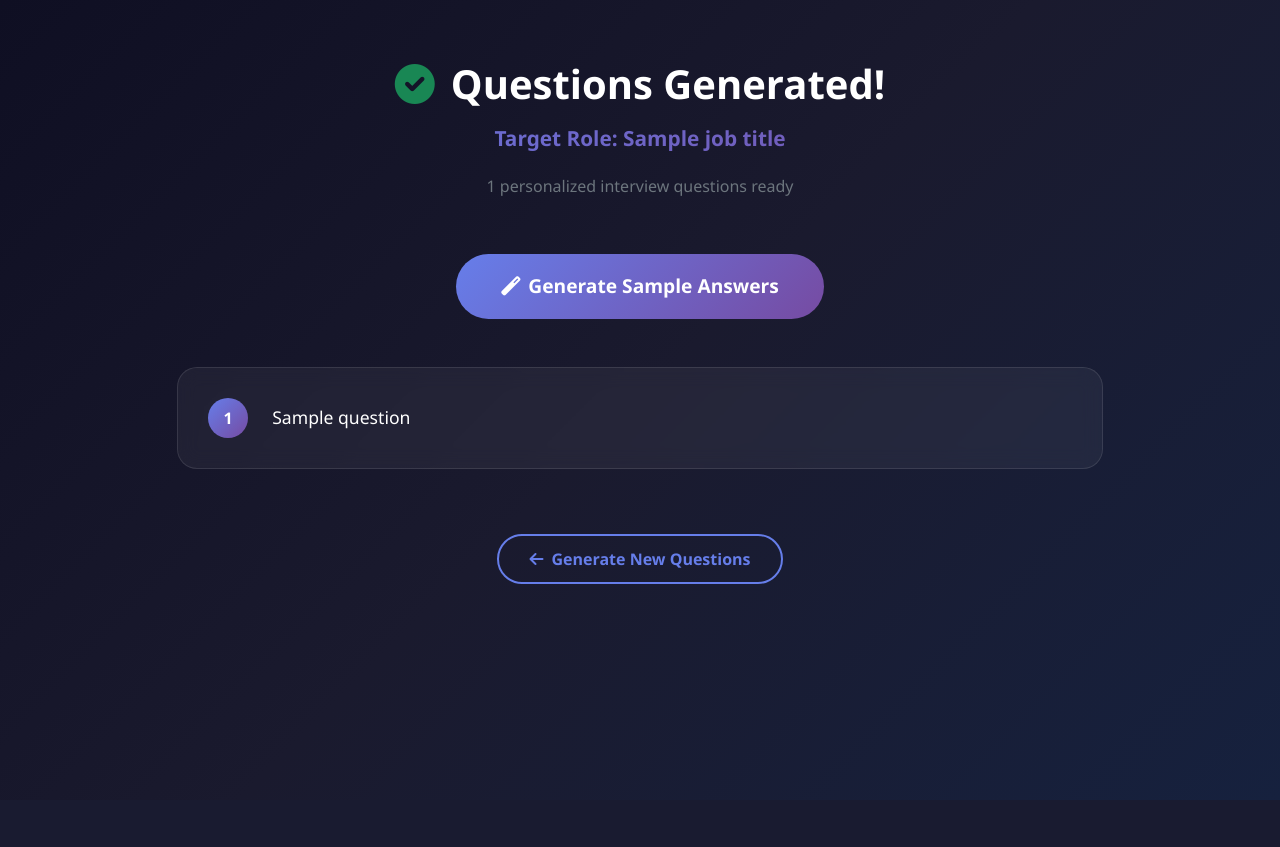
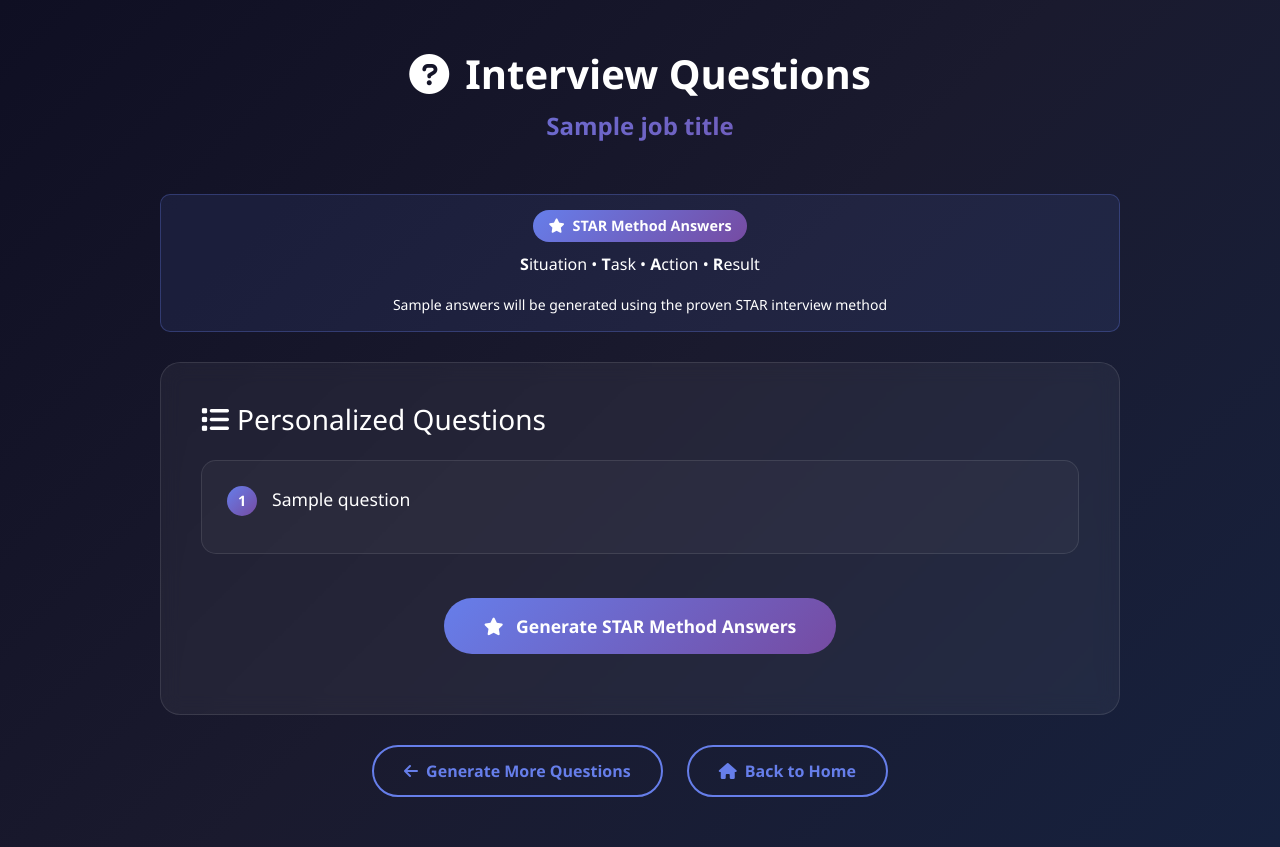
Before and after one commit to Pranjallshinde/CVGuru.Ai, a Flask app: template templates/questions_result.html in a window 1280 px wide. Before the commit the page ends 800 px from the top, so only its background shows below. Run offline with Flask 3, Linux system fonts and the light colour scheme; the template is opened without the code that fills it: most values are stand-ins (such as "Sample title", 1, 10 or a date in 2020).

Commit message:
Update questions_result.html

```diff
--- a/templates/questions_result.html
+++ b/templates/questions_result.html
@@ -3,111 +3,163 @@
 <head>
     <meta charset="UTF-8">
     <meta name="viewport" content="width=device-width, initial-scale=1.0">
-    <title>Interview Questions - CVGuru</title>
+    <title>Interview Questions - CVGuru.AI</title>
     <link href="https://cdn.jsdelivr.net/npm/bootstrap@5.1.3/dist/css/bootstrap.min.css" rel="stylesheet">
     <link href="https://cdnjs.cloudflare.com/ajax/libs/font-awesome/6.0.0/css/all.min.css" rel="stylesheet">
     <style>
+        * {
+            margin: 0;
+            padding: 0;
+            box-sizing: border-box;
+        }
+
         body {
             background: linear-gradient(135deg, #0f0f23 0%, #1a1a2e 50%, #16213e 100%);
             min-height: 100vh;
             font-family: 'Segoe UI', Tahoma, Geneva, Verdana, sans-serif;
             color: #ffffff;
+            padding: 50px 0;
         }
 
-        .header-section {
-            padding: 60px 0 40px 0;
+        .container {
+            max-width: 1000px;
+            margin: 0 auto;
+            padding: 0 20px;
+        }
+
+        .header {
+            text-align: center;
+            margin-bottom: 50px;
+        }
+
+        .header h1 {
+            font-size: 2.5rem;
+            font-weight: 700;
+            margin-bottom: 10px;
+        }
+
+        .header .job-title {
+            background: linear-gradient(135deg, #667eea 0%, #764ba2 100%);
+            -webkit-background-clip: text;
+            -webkit-text-fill-color: transparent;
+            background-clip: text;
+            font-size: 1.5rem;
+            font-weight: 600;
+        }
+
+        /* CHANGE 18: Added STAR method indicator styling */
+        .star-method-info {
+            background: rgba(102, 126, 234, 0.1);
+            border: 1px solid rgba(102, 126, 234, 0.3);
+            border-radius: 10px;
+            padding: 15px;
+            margin-bottom: 30px;
             text-align: center;
         }
 
-        .header-title {
-            font-size: 2.5rem;
-            font-weight: 700;
-            margin-bottom: 15px;
+        .star-method-info .star-badge {
+            background: linear-gradient(135deg, #667eea 0%, #764ba2 100%);
+            color: white;
+            padding: 5px 15px;
+            border-radius: 20px;
+            font-size: 0.9rem;
+            font-weight: 600;
+            display: inline-block;
+            margin-bottom: 10px;
         }
 
-        .job-role {
-            background: linear-gradient(135deg, #667eea 0%, #764ba2 100%);
-            -webkit-background-clip: text;
-            -webkit-text-fill-color: transparent;
-            font-size: 1.3rem;
-            font-weight: 600;
-            margin-bottom: 20px;
-        }
-
-        .btn-generate-answers {
-            background: linear-gradient(135deg, #667eea 0%, #764ba2 100%);
-            border: none;
-            border-radius: 50px;
-            padding: 18px 45px;
-            font-size: 1.2rem;
-            font-weight: 600;
-            color: white;
-            transition: all 0.3s ease;
-        }
-
-        .btn-generate-answers:hover {
-            transform: translateY(-3px);
-            box-shadow: 0 10px 30px rgba(102, 126, 234, 0.4);
-            color: white;
-        }
-
-        .question-card {
+        .questions-section {
             background: rgba(255, 255, 255, 0.05);
             backdrop-filter: blur(10px);
             border-radius: 20px;
+            padding: 40px;
             margin-bottom: 30px;
+            border: 1px solid rgba(255, 255, 255, 0.1);
+        }
+
+        .question-item {
+            background: rgba(255, 255, 255, 0.03);
+            border-radius: 15px;
+            padding: 25px;
+            margin-bottom: 20px;
             border: 1px solid rgba(255, 255, 255, 0.1);
             transition: all 0.3s ease;
         }
 
-        .question-card:hover {
-            transform: translateY(-5px);
+        .question-item:hover {
             background: rgba(255, 255, 255, 0.08);
-        }
-
-        .question-header {
-            padding: 30px;
+            transform: translateY(-2px);
         }
 
         .question-number {
             background: linear-gradient(135deg, #667eea 0%, #764ba2 100%);
             color: white;
+            width: 30px;
+            height: 30px;
             border-radius: 50%;
-            width: 40px;
-            height: 40px;
             display: inline-flex;
             align-items: center;
             justify-content: center;
             font-weight: bold;
-            margin-right: 20px;
+            margin-right: 15px;
+            font-size: 0.9rem;
         }
 
         .question-text {
             font-size: 1.1rem;
+            font-weight: 500;
             color: #ffffff;
-            margin: 0;
-            display: inline;
+            margin-bottom: 15px;
         }
 
-        .answer-section {
-            padding: 30px;
-            background: rgba(102, 126, 234, 0.08);
-            border-top: 1px solid rgba(102, 126, 234, 0.2);
+        .answer-text {
+            color: #a0a0a0;
+            line-height: 1.6;
+            padding: 20px;
+            background: rgba(255, 255, 255, 0.02);
+            border-radius: 10px;
+            border-left: 4px solid #667eea;
             display: none;
+            margin-top: 15px;
         }
 
-        .answer-content {
-            color: #e0e0e0;
-            line-height: 1.6;
+        .answer-text.show {
+            display: block;
         }
 
-        .loading-spinner {
-            display: none;
-            text-align: center;
-            margin: 30px 0;
+        /* CHANGE 19: Added STAR method breakdown styling */
+        .star-breakdown {
+            font-size: 0.9rem;
+            color: #b0b0b0;
+            margin-top: 10px;
+            font-style: italic;
         }
 
-        .back-button {
+        .generate-answers-btn {
+            background: linear-gradient(135deg, #667eea 0%, #764ba2 100%);
+            border: none;
+            border-radius: 50px;
+            padding: 15px 40px;
+            font-size: 1.1rem;
+            font-weight: 600;
+            color: white;
+            cursor: pointer;
+            transition: all 0.3s ease;
+            margin: 20px 0;
+        }
+
+        .generate-answers-btn:hover {
+            transform: translateY(-3px);
+            box-shadow: 0 10px 30px rgba(102, 126, 234, 0.4);
+        }
+
+        .generate-answers-btn:disabled {
+            opacity: 0.6;
+            cursor: not-allowed;
+            transform: none;
+        }
+
+        .back-btn {
             background: transparent;
             border: 2px solid #667eea;
             border-radius: 50px;
@@ -116,68 +168,129 @@
             text-decoration: none;
             font-weight: 600;
             transition: all 0.3s ease;
+            display: inline-block;
+            margin-right: 20px;
         }
 
-        .back-button:hover {
+        .back-btn:hover {
             background: #667eea;
             color: white;
             transform: translateY(-2px);
+        }
+
+        .loading-spinner {
+            display: none;
+            margin-left: 10px;
+        }
+
+        @media (max-width: 768px) {
+            .header h1 {
+                font-size: 2rem;
+            }
+
+            .questions-section {
+                padding: 25px 20px;
+            }
+
+            .question-item {
+                padding: 20px 15px;
+            }
         }
     </style>
 </head>
 <body>
     <div class="container">
-        <div class="header-section">
-            <h1 class="header-title">
-                <i class="fas fa-check-circle text-success me-3"></i>Questions Generated!
-            </h1>
-            <p class="job-role">Target Role: {{ job_title }}</p>
-            <p class="text-muted">{{ questions|length }} personalized interview questions ready</p>
+        <div class="header">
+            <h1><i class="fas fa-question-circle me-3"></i>Interview Questions</h1>
+            <p class="job-title">{{ job_title }}</p>
         </div>
 
-        <div class="text-center mb-5">
-            <button id="generateAnswers" class="btn btn-generate-answers">
-                <i class="fas fa-magic me-2"></i>Generate Sample Answers
+        <!-- CHANGE 20: Added STAR method information section -->
+        <div class="star-method-info">
+            <div class="star-badge">
+                <i class="fas fa-star me-2"></i>STAR Method Answers
+            </div>
+            <p><strong>S</strong>ituation • <strong>T</strong>ask • <strong>A</strong>ction • <strong>R</strong>esult</p>
+            <small>Sample answers will be generated using the proven STAR interview method</small>
+        </div>
+
+        <div class="questions-section">
+            <h3 class="mb-4"><i class="fas fa-list me-2"></i>Personalized Questions</h3>
+
+            {% for question in questions %}
+            <div class="question-item">
+                <div class="d-flex align-items-start">
+                    <span class="question-number">{{ loop.index }}</span>
+                    <div class="flex-grow-1">
+                        <div class="question-text">{{ question }}</div>
+                        <div class="answer-text" id="answer-{{ loop.index }}">
+                            <strong><i class="fas fa-lightbulb me-2"></i>STAR Method Answer:</strong><br>
+                            <span id="answer-content-{{ loop.index }}">Click "Generate STAR Method Answers" to see personalized responses.</span>
+                            <!-- CHANGE 21: Added STAR method explanation -->
+                            <div class="star-breakdown">
+                                <i class="fas fa-info-circle me-1"></i>
+                                This answer will follow the STAR method: Situation → Task → Action → Result
+                            </div>
+                        </div>
+                    </div>
+                </div>
+            </div>
+            {% endfor %}
+
+            <div class="text-center mt-4">
+                <!-- CHANGE 22: Updated button text to indicate STAR method -->
+                <button class="generate-answers-btn" onclick="generateAnswers()" id="generateBtn">
+                    <i class="fas fa-star me-2"></i>
+                    <span id="btn-text">Generate STAR Method Answers</span>
+                    <div class="loading-spinner" id="loading-spinner">
+                        <i class="fas fa-spinner fa-spin"></i>
+                    </div>
                 </button>
-            <div class="loading-spinner" id="loadingSpinner">
-                <div class="spinner-border text-primary" role="status">
-                    <span class="visually-hidden">Loading...</span>
-                </div>
-                <p class="mt-2">Creating personalized answers...</p>
             </div>
         </div>
 
-        <div class="row">
-            <div class="col-lg-10 mx-auto">
-                {% for question in questions %}
-                <div class="question-card">
-                    <div class="question-header">
-                        <span class="question-number">{{ loop.index }}</span>
-                        <p class="question-text">{{ question }}</p>
-                    </div>
-                    <div class="answer-section" id="answer-{{ loop.index }}">
-                        <div class="answer-content"></div>
-                    </div>
-                </div>
-                {% endfor %}
-            </div>
-        </div>
-
-        <div class="text-center mt-5">
-            <a href="/predict" class="back-button">
-                <i class="fas fa-arrow-left me-2"></i>Generate New Questions
+        <div class="text-center">
+            <a href="{{ url_for('predict') }}" class="back-btn">
+                <i class="fas fa-arrow-left me-2"></i>Generate More Questions
+            </a>
+            <a href="{{ url_for('index') }}" class="back-btn">
+                <i class="fas fa-home me-2"></i>Back to Home
             </a>
         </div>
     </div>
 
     <script>
-    document.getElementById('generateAnswers').addEventListener('click', function() {
-        const button = this;
-        const spinner = document.getElementById('loadingSpinner');
+        let answersGenerated = false;
 
-        button.style.display = 'none';
-        spinner.style.display = 'block';
+        function generateAnswers() {
+            const btn = document.getElementById('generateBtn');
+            const btnText = document.getElementById('btn-text');
+            const spinner = document.getElementById('loading-spinner');
 
+            if (answersGenerated) {
+                // Toggle visibility
+                const answers = document.querySelectorAll('.answer-text');
+                const isVisible = answers[0].classList.contains('show');
+
+                answers.forEach(answer => {
+                    if (isVisible) {
+                        answer.classList.remove('show');
+                    } else {
+                        answer.classList.add('show');
+                    }
+                });
+
+                // CHANGE 23: Updated button text for STAR method
+                btnText.textContent = isVisible ? 'Show STAR Method Answers' : 'Hide STAR Method Answers';
+                return;
+            }
+
+            // Show loading state
+            btn.disabled = true;
+            spinner.style.display = 'inline-block';
+            btnText.textContent = 'Generating STAR Answers...';
+
+            // Make API call
             fetch('/generate_answers', {
                 method: 'POST',
                 headers: {
@@ -186,41 +299,48 @@
             })
             .then(response => response.json())
             .then(data => {
-            spinner.style.display = 'none';
+                if (data.success) {
+                    // CHANGE 24: Enhanced answer display with method indication
+                    Object.keys(data.structured_answers).forEach(questionNum => {
+                        const answerElement = document.getElementById(`answer-content-${questionNum}`);
+                        if (answerElement) {
+                            answerElement.innerHTML = `
+                                <div style="margin-bottom: 10px;">
+                                    <span style="color: #667eea; font-weight: bold;">
+                                        <i class="fas fa-star me-1"></i>${data.method_used || 'STAR Method'}:
+                                    </span>
+                                </div>
+                                ${data.structured_answers[questionNum]}
+                            `;
+                        }
+                    });
 
-            if (data.error) {
-                alert('Error: ' + data.error);
-                button.style.display = 'inline-block';
-                return;
+                    // Show all answers
+                    document.querySelectorAll('.answer-text').forEach(answer => {
+                        answer.classList.add('show');
+                    });
+
+                    answersGenerated = true;
+                    btnText.textContent = 'Hide STAR Method Answers';
+
+                    // CHANGE 25: Show success message
+                    if (data.method_used) {
+                        console.log(`Answers generated using: ${data.method_used}`);
                     }
-
-            if (data.structured_answers) {
-                const answerSections = document.querySelectorAll('.answer-section');
-
-                answerSections.forEach((section, index) => {
-                    const questionNumber = index + 1;
-                    const answerContent = section.querySelector('.answer-content');
-
-                    if (data.structured_answers[questionNumber]) {
-                        answerContent.innerHTML = '<p>' + data.structured_answers[questionNumber] + '</p>';
                 } else {
-                        answerContent.innerHTML = '<p>Sample answer based on your resume experience.</p>';
+                    alert('Error: ' + (data.error || 'Failed to generate answers'));
                 }
-
-                    section.style.display = 'block';
-                });
-            }
-
-            button.innerHTML = '<i class="fas fa-sync me-2"></i>Regenerate Answers';
-            button.style.display = 'inline-block';
             })
             .catch(error => {
                 console.error('Error:', error);
+                alert('An error occurred while generating answers. Please try again.');
+            })
+            .finally(() => {
+                // Hide loading state
+                btn.disabled = false;
                 spinner.style.display = 'none';
-            button.style.display = 'inline-block';
-            alert('An error occurred. Please try again.');
             });
-    });
+        }
     </script>
 </body>
 </html>
```
Lines whose indentation alone changed are shown as unchanged.
